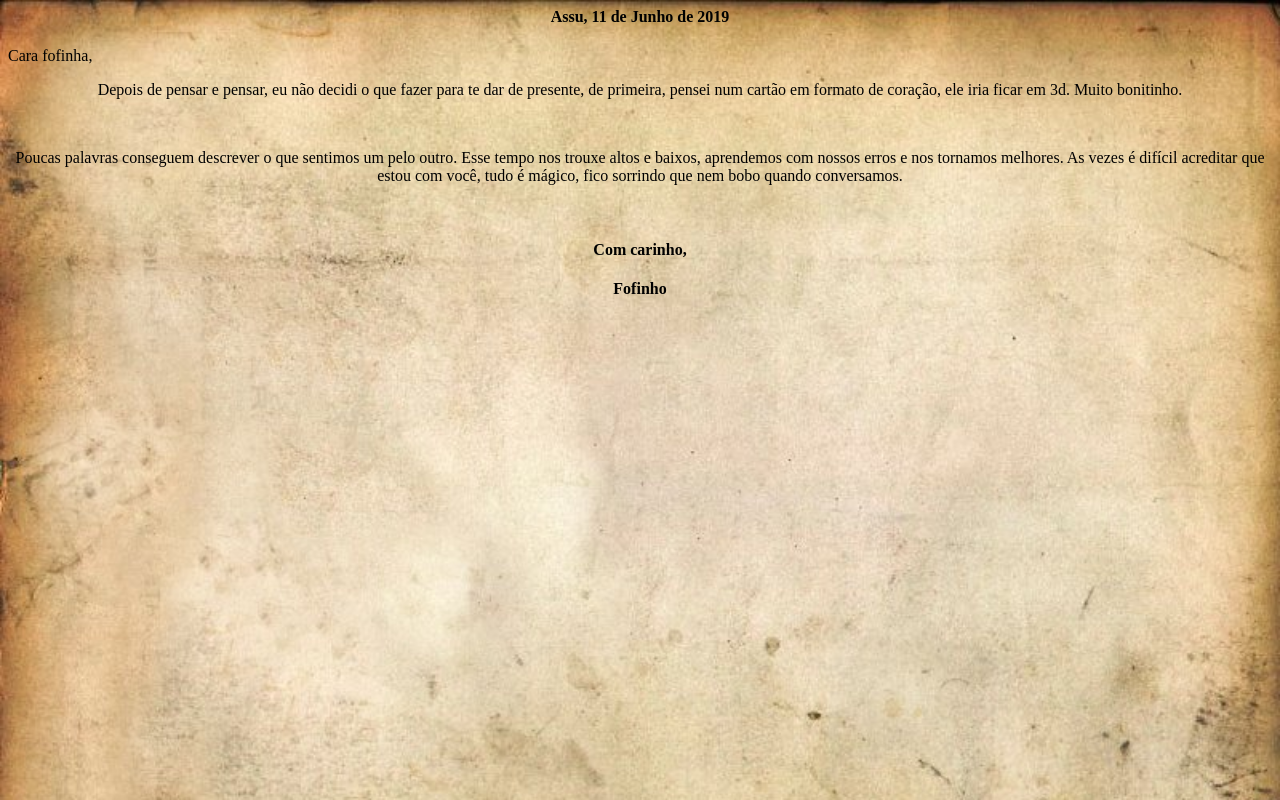
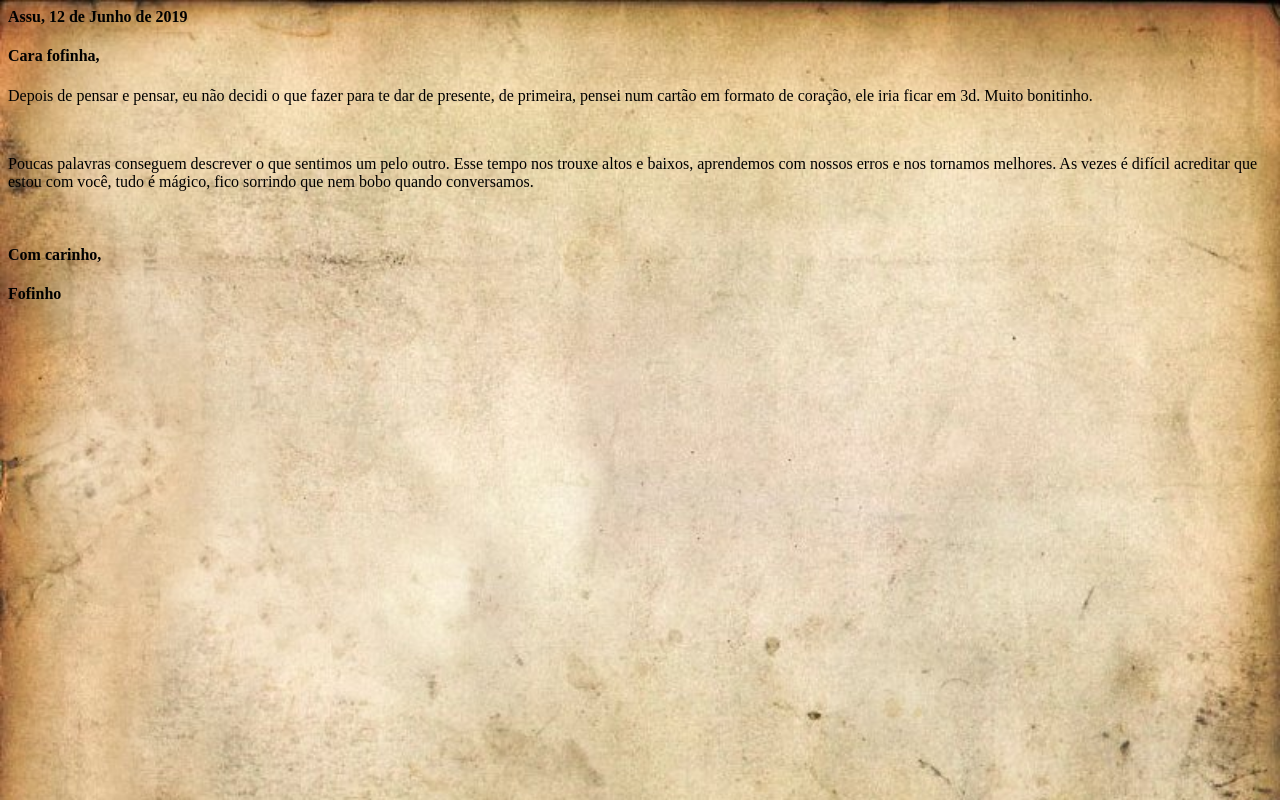
Before and after one commit to 0vs/SA13, a plain HTML site: page index.html in a window 1280 px wide. Drawn offline with Linux system fonts and the light colour scheme.

Commit message:
formatação

```diff
--- a/index.html
+++ b/index.html
@@ -1,6 +1,6 @@
 <html>
   <head>
-    <h4>Assu, 11 de Junho de 2019</h4
+    <h4>Assu, 12 de Junho de 2019</h4>
       <h4>Cara fofinha,</h4>
     <style>
       body {
@@ -9,12 +9,15 @@
       }
       p{
         font-family: Lucida Handwriting;
-        Text-align:center;
+
       }
       h4{
         font-family: Lucida Handwriting;
-        Text-align:center;
+
       }
+      .FinalCarta{
+        Text-align:rigth;
+        ?
 
       </style>
     <head/>
@@ -26,8 +29,8 @@
       <p>
 
 
-      <h4>Com carinho,</h4>
-      <h4>Fofinho</h4>
+      <h4 id="FinalCarta">Com carinho,</h4>
+      <h4 id="FinalCarta">Fofinho</h4>
     </body>
 
 </html>
```
